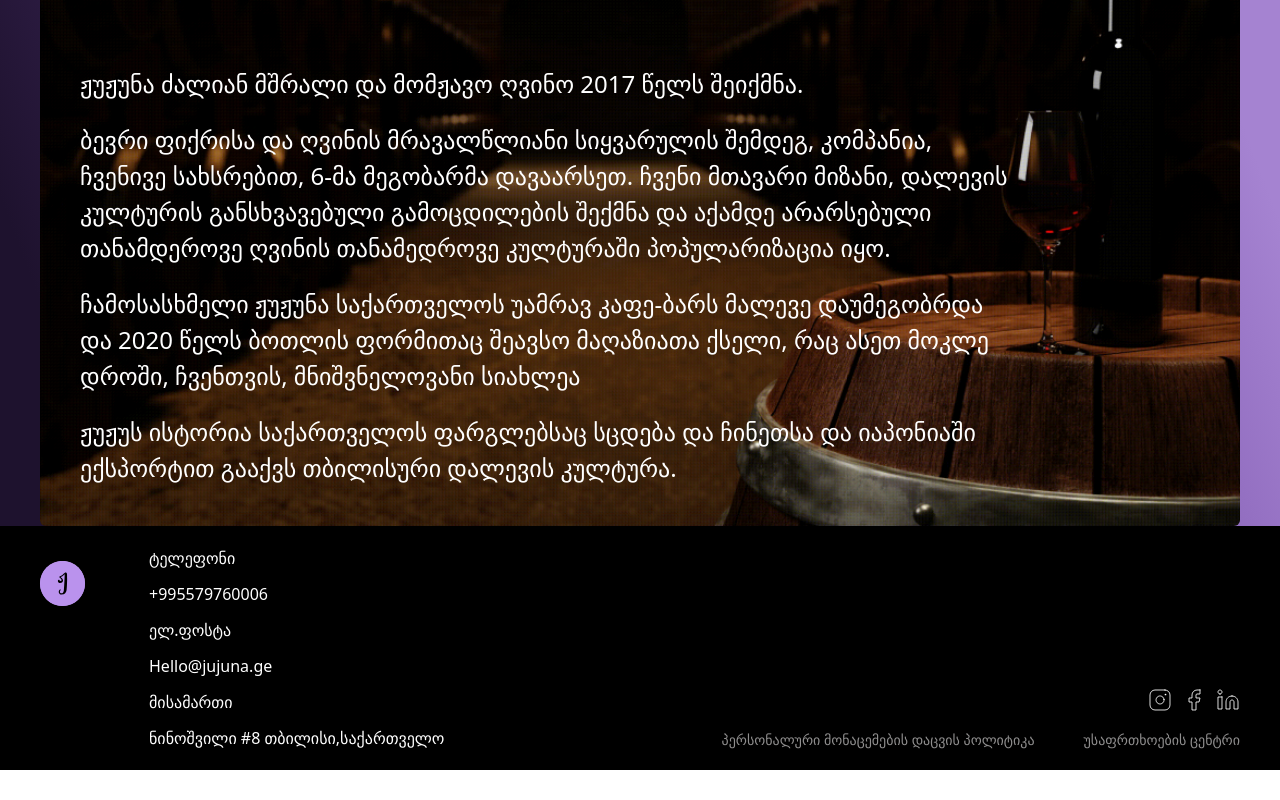
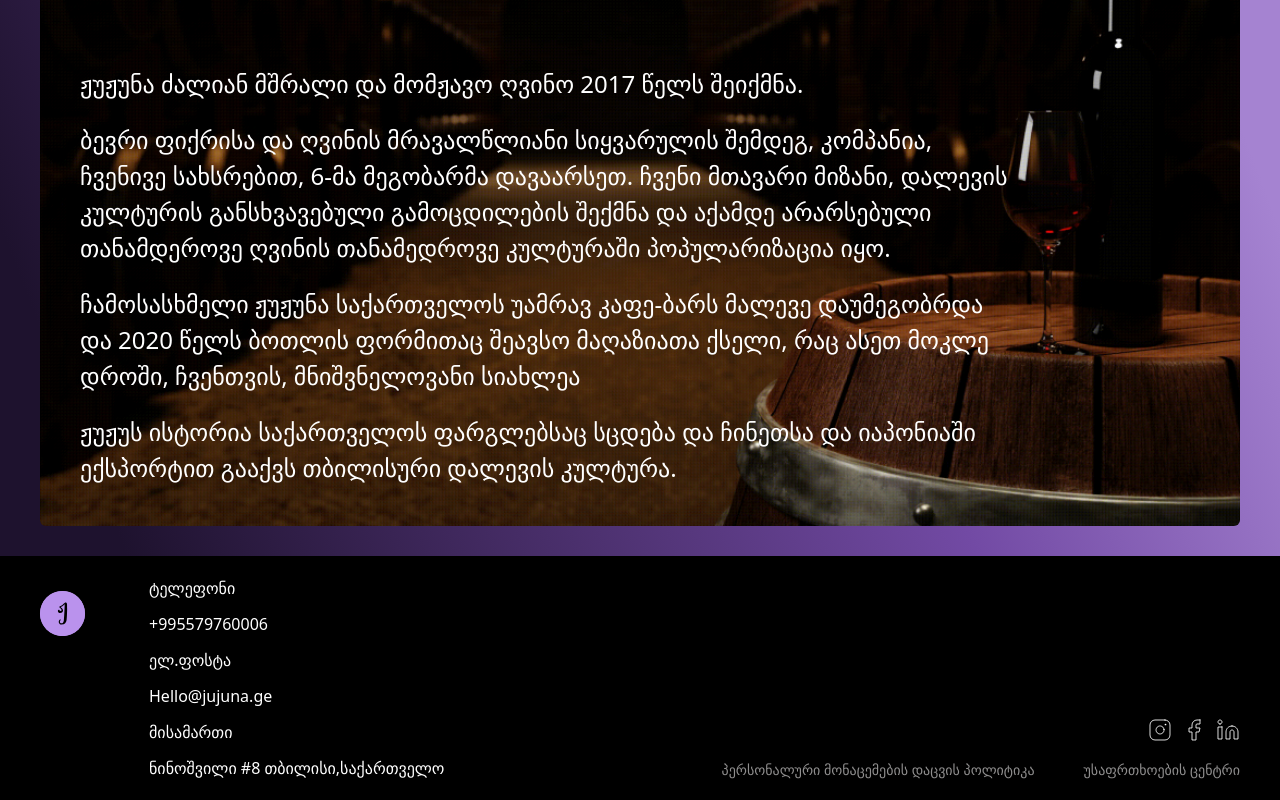
Before and after one commit to linesquad/jujuna, a React (Vite) app: page / in a window 1280 px wide. Shown: the part 931-1731 px from the top of the page. Before the commit the page ends 1701 px from the top, so only its background shows below. Built offline with nearby package versions, Linux system fonts and the light colour scheme.

Commit message:
fix issue with footer links

```diff
--- a/src/components/landingComponents/AboutUsComp.jsx
+++ b/src/components/landingComponents/AboutUsComp.jsx
@@ -3,9 +3,9 @@ import HeroContent from "./HeroContent";
 
 function AboutUsComp() {
   return (
-    <div className="w-full mt-[30px]">
+    <div className="w-full pt-0 md:pt-[30px] pb-[30px]">
       <Wrapper>
-        <div className="p-[23px] lg:px-[40px] lg:pt-[70px] lg:pb-[40px] bg-[url('/images/marani.png')] bg-no-repeat bg-cover w-full rounded-md">
+        <div className="p-[23px] lg:px-[40px] lg:pt-[70px] lg:pb-[40px] bg-[url('/images/marani.png')] bg-no-repeat bg-cover w-full rounded-b-md lg:rounded-md">
           <HeroContent
             title="ჩვენ შესახებ"
             description={[
--- a/src/ui/Footer.jsx
+++ b/src/ui/Footer.jsx
@@ -3,6 +3,7 @@ import facebook from "/images/facebook.svg";
 import linkedin from "/images/linkedin.svg";
 import Wrapper from "../components/Wrapper";
 import Logo from "../components/Logo";
+import { Link } from "react-router-dom";
 
 const Footer = () => {
   return (
@@ -26,27 +27,28 @@ const Footer = () => {
 
             <div className="flex flex-col justify-end gap-[10px] items-end md:flex-col md:justify-end md:gap-[17px]">
               <div className="flex gap-[2px] lg:gap-[10px]">
-                <a href="https://www.instagram.com/">
+                {/* აქ გვჭირდება ლინკ კომპონენტი და არა ანქორი ასევე დავამატე ტარგეთიც რომ ახალ ფანჯარაში გაიხსნას */}
+                <Link to="https://www.instagram.com/" target="_blank">
                   <img
                     src={instagram}
                     alt="instagram"
                     className="lg:w-[24px] lg:h-[24px]"
                   />
-                </a>
-                <a href="https://www.facebook.com/">
+                </Link>
+                <Link to="https://www.facebook.com/" target="_blank">
                   <img
                     src={facebook}
                     alt="facebook"
                     className="lg:w-[24px] lg:h-[24px]"
                   />
-                </a>
-                <a href="https://www.linkedin.com/feed/">
+                </Link>
+                <Link to="https://www.linkedin.com/feed/" target="_blank">
                   <img
                     src={linkedin}
                     alt="linkedin"
                     className="lg:w-[24px] lg:h-[24px]"
                   />
-                </a>
+                </Link>
               </div>
 
               <div className="hidden text-[10px] lg:text-[14px] text-[#908F8F] md:flex md:gap-[49px]">
```
